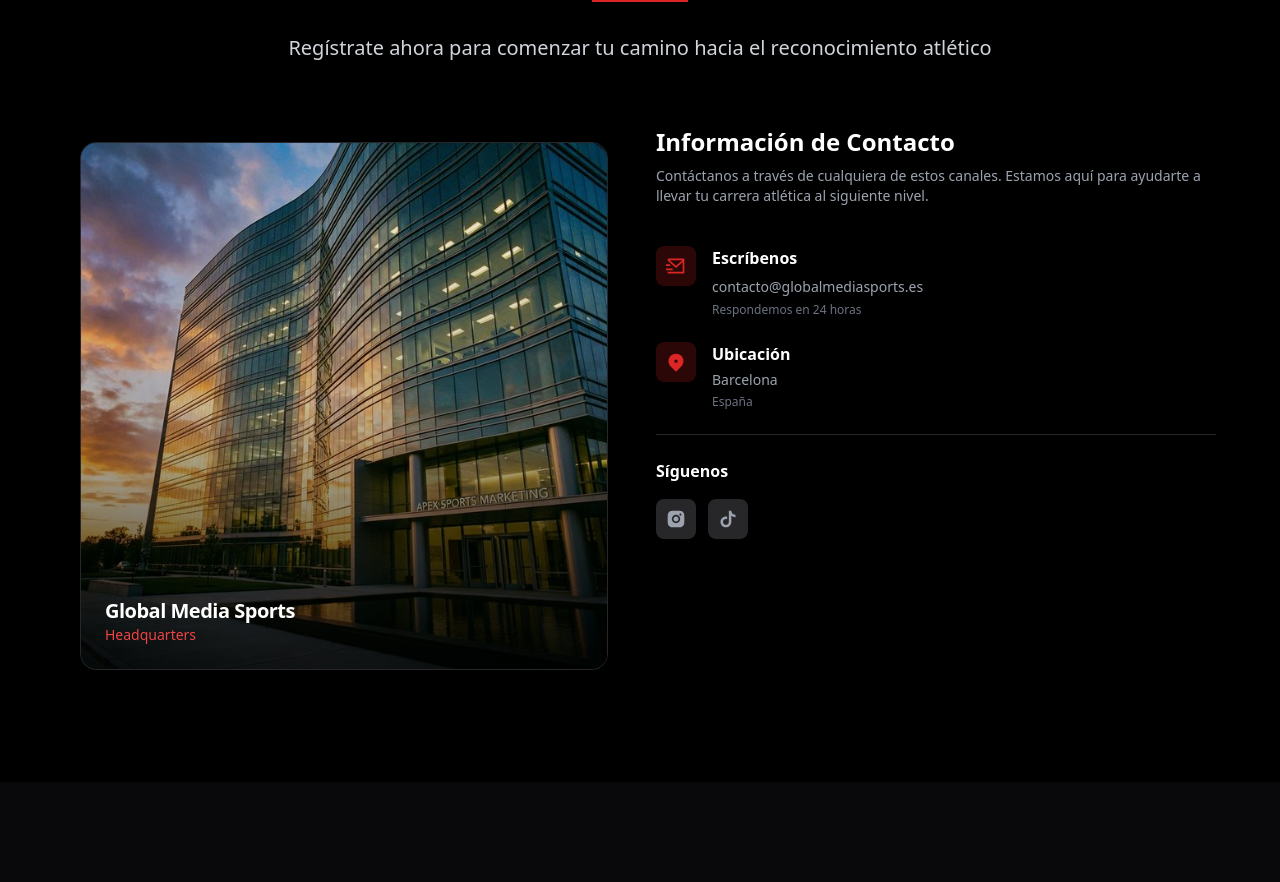
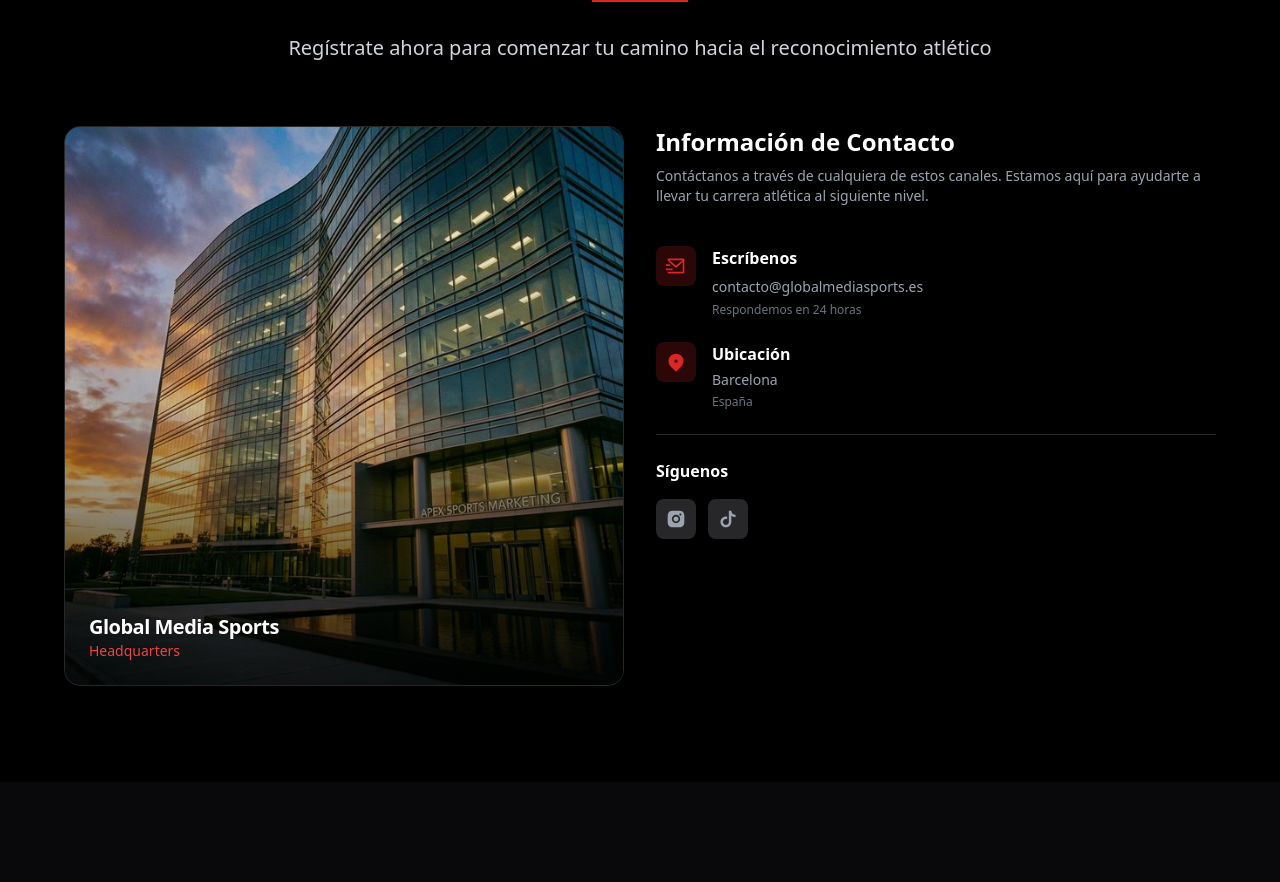
Before and after one commit to leenkai0810/sport_marketing_agency, a React (Vite) app in the folder frontend/: page / in a window 1280 px wide. Shown: the part 5600-6482 px from the top of the page. Built offline with nearby package versions, Linux system fonts and the light colour scheme; no server answers.

Commit message:
feat: use generated hq building image for landing page contact section and adjust layout

```diff
--- a/frontend/src/pages/Index.tsx
+++ b/frontend/src/pages/Index.tsx
@@ -1044,8 +1044,8 @@
             <div className="grid lg:grid-cols-2 gap-8">
               {/* Registration Form */}
               {/* Headquarters Image */}
-              <div className="flex items-center justify-center p-4">
-                <div className="w-full h-full min-h-[500px] border border-zinc-800 rounded-2xl overflow-hidden bg-zinc-900/50 relative group">
+              <div className="flex items-center justify-center">
+                <div className="w-full h-full min-h-[400px] border border-zinc-800 rounded-2xl overflow-hidden bg-zinc-900/50 relative group">
                   <img
                     src="/contact-building.png"
                     alt="Global Media Sports Headquarters"
```
